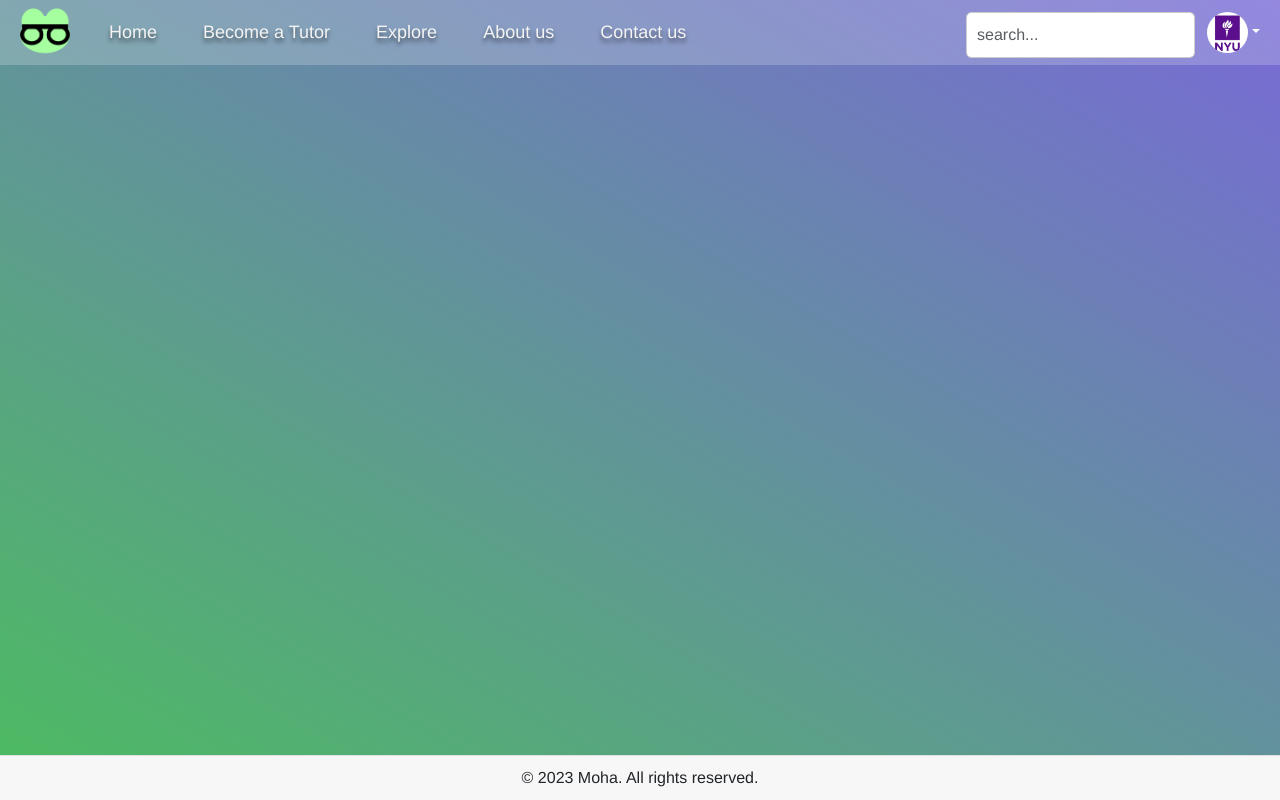
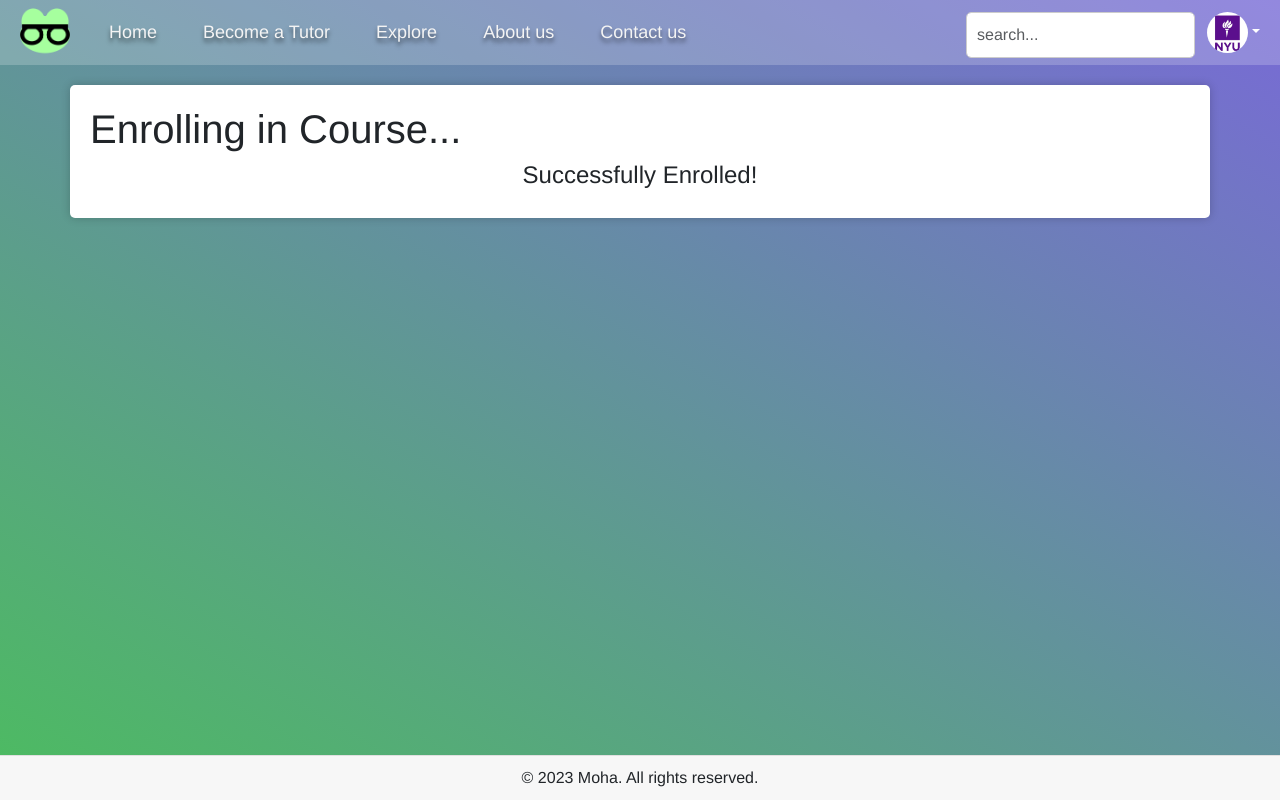
Before and after one commit to metaknightccc/MoHa, a React (Create React App) app in the folder react-app/: page /courseenroll in a window 1280 px wide. Built offline with nearby package versions, Linux system fonts and the light colour scheme.

Commit message:
feat: added enroll page(to be implemented) -- Michael

```diff
--- a/react-app/src/App.js
+++ b/react-app/src/App.js
@@ -13,6 +13,7 @@ import CourseDescription from './CourseDescription';
 import { BrowserRouter as Router, Routes, Route, Navigate } from 'react-router-dom';
 import AddCoursePage from './AddCoursePage';
 import ModCoursePage from './ModCoursePage';
+import CourseEnrollPage from './CourseEnrollPage';
 
 // Set up Axios interceptor to add JWT token to all outgoing requests
 axios.interceptors.request.use((config) => {
@@ -43,6 +44,7 @@ const App = () => {
           <Route path="coursedes" element={<CourseDescription />} />
           <Route path="addcourse" element={<AddCoursePage />} />
           <Route path="modcourse" element={<ModCoursePage />} />
+          <Route path="courseenroll" element={<CourseEnrollPage />} />
         </Route>
         {/* Redirect to homepage if route is not found */}
         <Route path="*" element={<Template />} />
--- a/react-app/src/CourseDescription.js
+++ b/react-app/src/CourseDescription.js
@@ -45,10 +45,15 @@ const CourseDescription = ({ data }) => {
         fetchInfo();
     }, []);
     const handleModify = () => {
-
-        navigate(`/modcourse`, {state: { formData: formData  }});
+        if(!isStudent){
+            navigate(`/modcourse`, {state: { formData: formData  }});
+        }
+        else{
+            navigate(`/courseenroll`, {state: { formData: formData  }});
+        }
         //navigate(`/modcourse/${formData.course_id}`); // Redirect to ModCoursePage with the course ID
     };
+
     // useEffect(() => {
     //     if (location.state && location.state.isStudent !== null) {
     //       setIsStudent(location.state.isStudent);
@@ -82,7 +87,7 @@ const CourseDescription = ({ data }) => {
                         </ListGroup.Item> */}
                         <ListGroup.Item>
                         {isStudent ? (
-                            <Button variant="primary">
+                            <Button variant="primary" onClick={handleModify}>
                                     Enroll
                             </Button>
                             ) : (
--- /dev/null
+++ b/react-app/src/CourseEnrollPage.js
@@ -0,0 +1,31 @@
+import React, { useState, useEffect, useRef } from "react";
+import { ListGroup, Button, Container, Form, Col, Row, Nav, Image, Dropdown, DropdownButton, ButtonGroup } from "react-bootstrap";
+import { useNavigate, useLocation } from "react-router-dom";
+import axios from "axios";
+
+const CourseEnrollPage = () => {
+    const location = useLocation();
+    const [enrolled, setEnrolled] = useState(false);
+
+    // Function to mimic an API call to enroll the user
+    const enrollUser = () => {
+        // Simulate API call
+        setTimeout(() => {
+            setEnrolled(true);
+        }, 2000); // Set a delay to mimic an API response
+    };
+
+    useEffect(() => {
+        // Trigger the enrollment function
+        enrollUser();
+    }, []);
+
+    return (
+        <Container>
+            <h1>Enrolling in Course...</h1>
+            {enrolled && <h3>Successfully Enrolled!</h3>}
+        </Container>
+    );
+};
+
+export default CourseEnrollPage;
--- a/react-app/src/DashboardPage.js
+++ b/react-app/src/DashboardPage.js
@@ -85,9 +85,9 @@ const Dashboard = () => {
                 <ListGroup.Item action href="#add_course">
                   Add Course
                 </ListGroup.Item>
-                <ListGroup.Item action href="#mod_course">
+                {/* <ListGroup.Item action href="#mod_course">
                   Modify Course
-                </ListGroup.Item>
+                </ListGroup.Item> */}
               </ListGroup>
             </Col>
             <Col sm={10}>
@@ -108,10 +108,10 @@ const Dashboard = () => {
                   <h3>Add Course</h3>
                   <AddCoursePage />
                 </Tab.Pane>
-                <Tab.Pane eventKey="#mod_course">
+                {/* <Tab.Pane eventKey="#mod_course">
                   <h3>Modify Course</h3>
                   <ModCoursePage />
-                </Tab.Pane>
+                </Tab.Pane> */}
               </Tab.Content>
             </Col>
           </Row>
```
